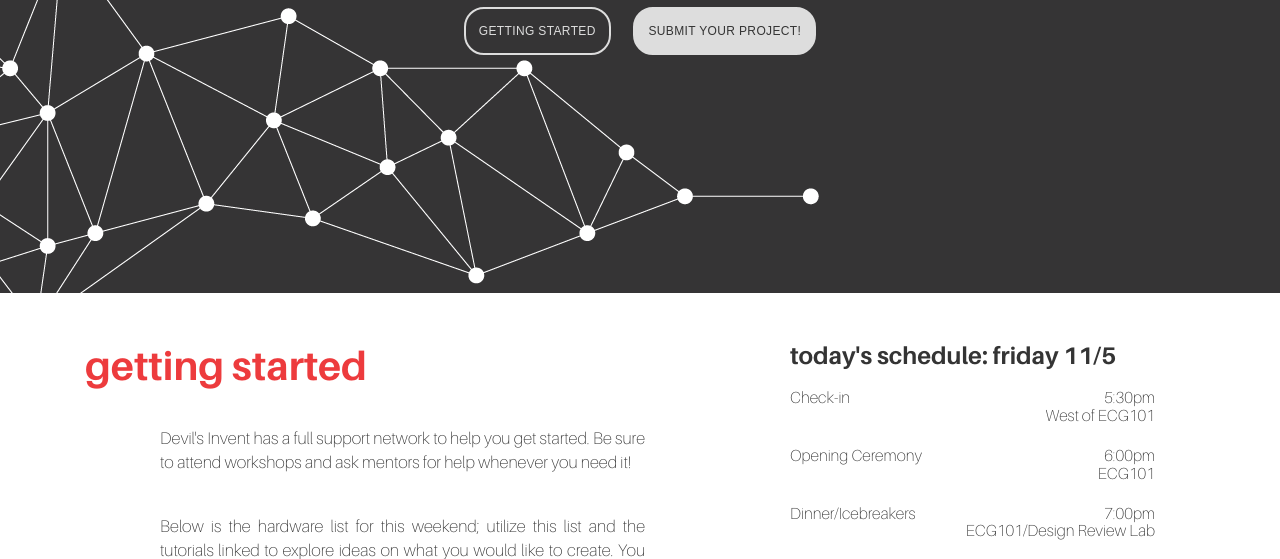
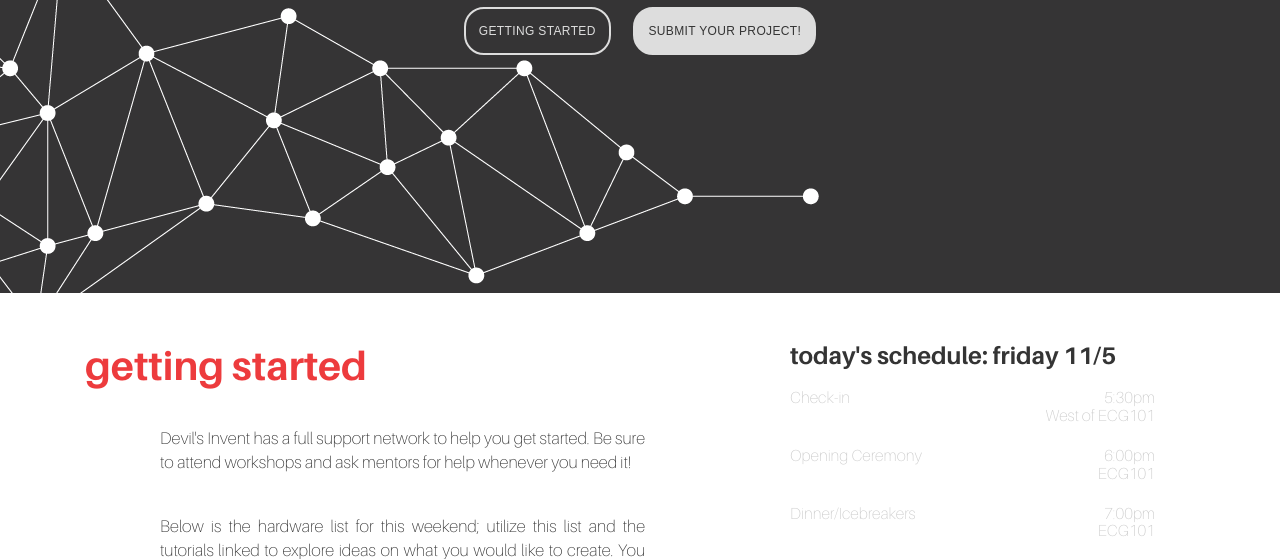
Before and after one commit to devilsinvent/devilsinvent.github.io, a plain HTML site: page index.html in a window 1280 px wide. Shown: the part 407-966 px from the top of the page. Drawn offline with Linux system fonts and the light colour scheme.

Commit message:
update schedule

```diff
--- a/index.html
+++ b/index.html
@@ -102,16 +102,16 @@
           <div class = "col-sm-5">
             <div class = "schedule">
               <h1>today's schedule: friday 11/5</h1>
-              <h2>Check-in <span>5:30pm</span></h2>
-              <h2><span>West of ECG101</span></h2>
+              <h2 style="color: #CCC">Check-in <span>5:30pm</span></h2>
+              <h2 style="color: #CCC"><span>West of ECG101</span></h2>
               <br/>
               <br/>
-              <h2>Opening Ceremony <span>6:00pm</span></h2>
-              <h2><span>ECG101</span></h2>
+              <h2 style="color: #CCC">Opening Ceremony <span>6:00pm</span></h2>
+              <h2 style="color: #CCC"><span>ECG101</span></h2>
               <br/>
               <br/>
-              <h2>Dinner/Icebreakers <span>7:00pm</span></h2>
-              <h2><span>ECG101/Design Review Lab</span></h2>
+              <h2 style="color: #CCC">Dinner/Icebreakers <span>7:00pm</span></h2>
+              <h2 style="color: #CCC"><span>ECG101</span></h2>
               <br/>
               <br/>
               <h2>Status Report #1 <span>9:00pm</span></h2>
```
Also changed, not shown: 2 other files.
